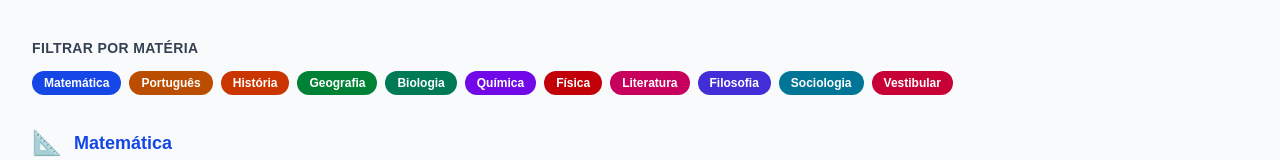
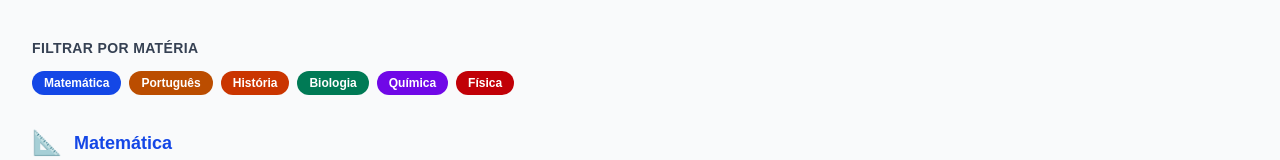
Before and after one commit to andregirao05/trabalho-final-tees, a Next.js app: page /video-aulas in a window 1280 px wide. Shown: the part 262-422 px from the top of the page. Built offline with nearby package versions, Linux system fonts and the light colour scheme; what @radix-ui/themes would draw is missing.

Commit message:
fix: hide subject filters with no content on articles and video pages

```diff
--- a/src/app/(site)/artigos/page.tsx
+++ b/src/app/(site)/artigos/page.tsx
@@ -15,6 +15,9 @@ const subjects = Object.entries(SUBJECTS) as [Subject, typeof SUBJECTS[Subject]]
 
 export default function ArtigosPage() {
   const articles = getArticles();
+  const subjectsWithArticles = subjects.filter(([key]) =>
+    articles.some((a) => a.subject === key)
+  );
   return (
     <main id="conteudo-principal" className="flex-1 bg-gray-50">
       {/* Page header */}
@@ -35,7 +38,7 @@ export default function ArtigosPage() {
             Filtrar por matéria
           </h2>
           <ul className="flex flex-wrap gap-2" role="list">
-            {subjects.map(([key, info]) => (
+            {subjectsWithArticles.map(([key, info]) => (
               <li key={key}>
                 <a
                   href={`#${key}`}
--- a/src/app/(site)/video-aulas/page.tsx
+++ b/src/app/(site)/video-aulas/page.tsx
@@ -15,6 +15,9 @@ const subjects = Object.entries(SUBJECTS) as [Subject, typeof SUBJECTS[Subject]]
 
 export default function VideoAulasPage() {
   const videos = getVideos();
+  const subjectsWithVideos = subjects.filter(([key]) =>
+    videos.some((v) => v.subject === key)
+  );
   return (
     <main id="conteudo-principal" className="flex-1 bg-gray-50">
       <div className="bg-white border-b border-gray-200">
@@ -34,7 +37,7 @@ export default function VideoAulasPage() {
             Filtrar por matéria
           </h2>
           <ul className="flex flex-wrap gap-2" role="list">
-            {subjects.map(([key, info]) => (
+            {subjectsWithVideos.map(([key, info]) => (
               <li key={key}>
                 <a
                   href={`#videos-${key}`}
```
